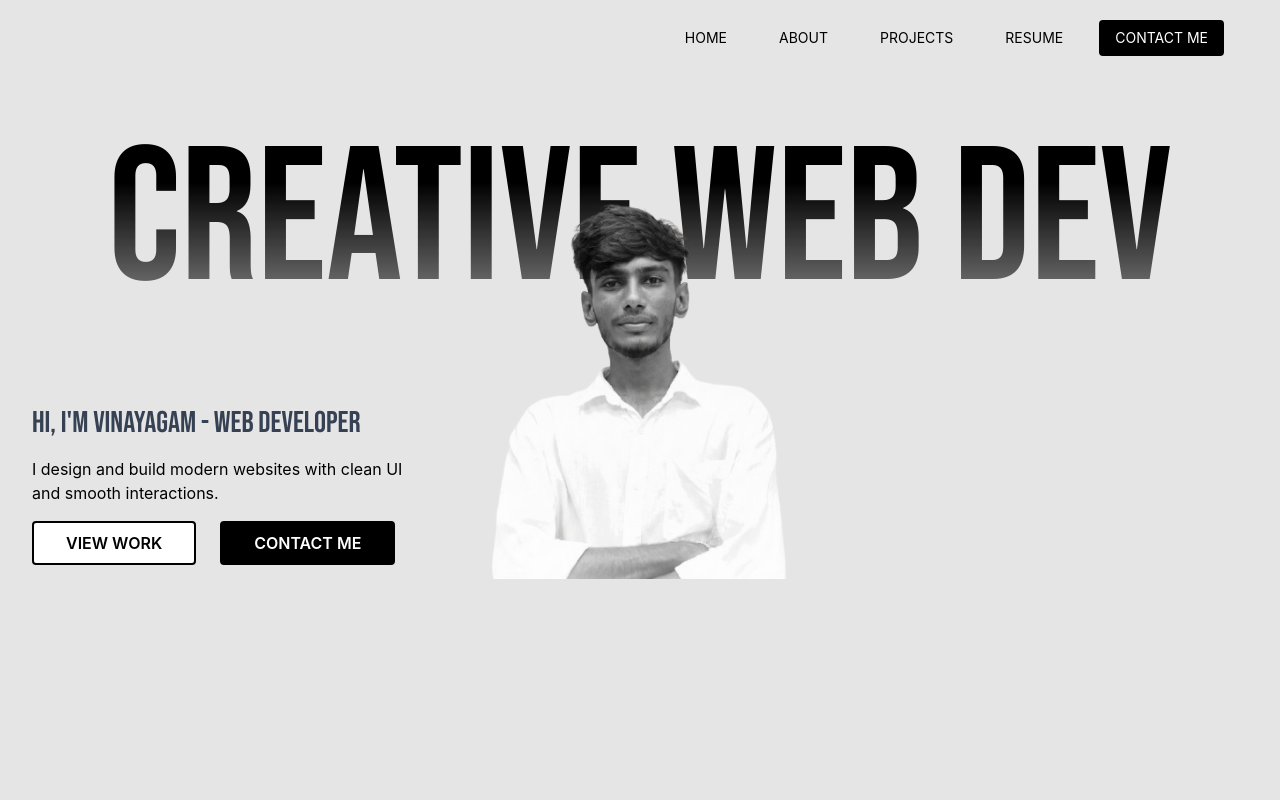
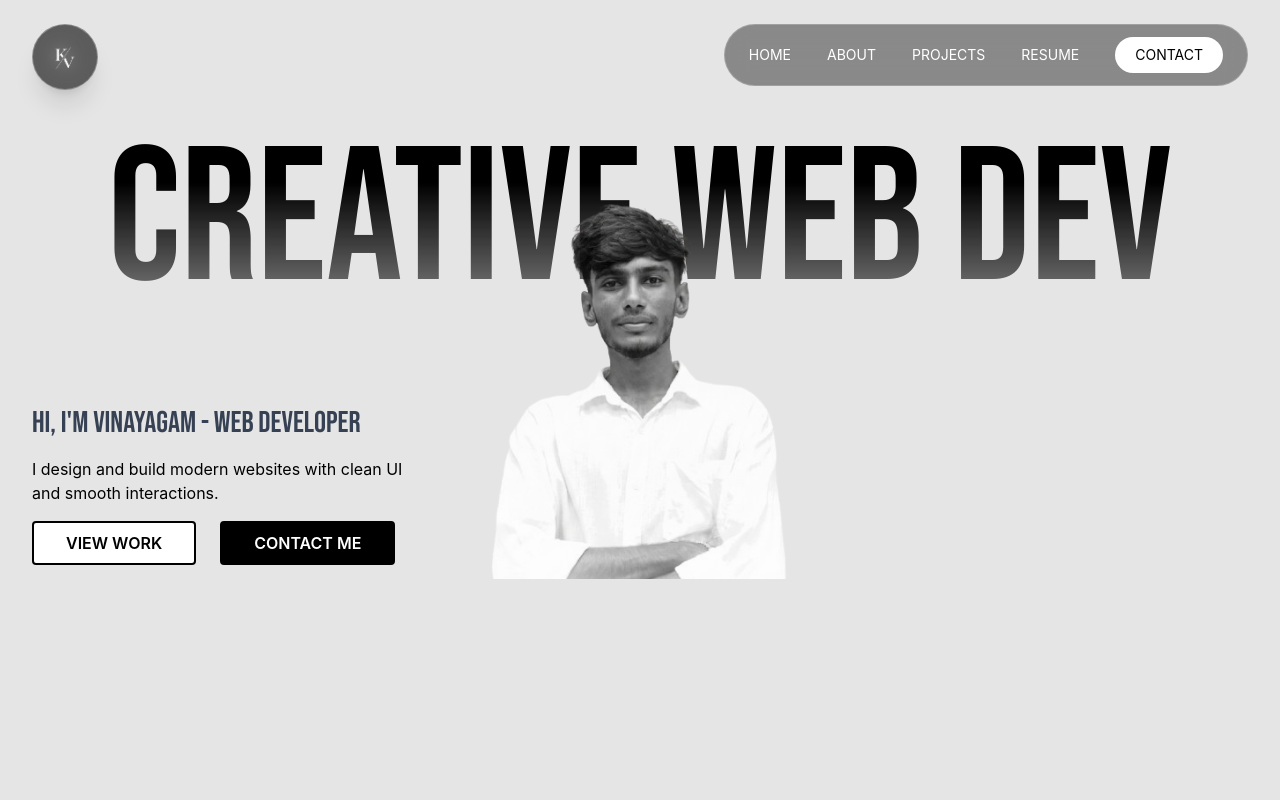
Before and after one commit to vinayagam29/Portfolio, a React (Vite) app: page / in a window 1280 px wide. Shown: the top 800 px of the page. Built offline with nearby package versions, Linux system fonts and the light colour scheme; the HTML template or start-up script is replaced by a standard one.

Commit message:
navbar updated

```diff
--- a/src/components/Footer.jsx
+++ b/src/components/Footer.jsx
@@ -57,35 +57,23 @@ function Footer() {
 
 
           {/* Back top */}
-          <a
-            href="#"
-            className="
-              group
-              flex items-center gap-3
-              text-sm
-              text-neutral-400
-              hover:text-white
-              transition
-            "
+          <button
+            onClick={() =>
+              window.scrollTo({
+                top: 0,
+                behavior: "smooth",
+              })
+            }
+            className="group flex items-center gap-3 text-neutral-400 hover:text-white transition"
           >
-            <span>
-              Back to top
-            </span>
-
-            <span
-              className="
-                w-10 h-10
-                rounded-full
-                border border-neutral-700
-                flex items-center justify-center
-                group-hover:-translate-y-1
-                transition
-              "
-            >
+            <span className="w-12 h-12 rounded-full border border-neutral-700 flex items-center justify-center text-xl group-hover:-translate-y-1 transition">
               ↑
             </span>
 
-          </a>
+            <span className="text-sm uppercase tracking-widest">
+              Back to top
+            </span>
+          </button>
 
         </div>
 
--- a/src/components/Navbar.jsx
+++ b/src/components/Navbar.jsx
@@ -1,18 +1,377 @@
-import React from 'react'
+import React, { useEffect, useRef, useState } from "react";
+import { AnimatePresence, motion } from "framer-motion";
+import logo from "../assets/kv-png.png";
 
 const Navbar = () => {
+  const [showNav, setShowNav] = useState(true);
+  const [lastScroll, setLastScroll] = useState(0);
+  const [open, setOpen] = useState(false);
+
+  const menuRef = useRef();
+
+  useEffect(() => {
+    const handleScroll = () => {
+      const currentScroll = window.scrollY;
+
+      if (currentScroll < lastScroll || currentScroll < 50) {
+        setShowNav(true);
+      } else {
+        setShowNav(false);
+        setOpen(false);
+      }
+
+      setLastScroll(currentScroll);
+    };
+
+    window.addEventListener("scroll", handleScroll);
+
+    return () =>
+      window.removeEventListener("scroll", handleScroll);
+  }, [lastScroll]);
+
+
+  useEffect(() => {
+    const handleClickOutside = (e) => {
+      if (
+        menuRef.current &&
+        !menuRef.current.contains(e.target)
+      ) {
+        setOpen(false);
+      }
+    };
+
+    document.addEventListener(
+      "mousedown",
+      handleClickOutside
+    );
+
+    return () =>
+      document.removeEventListener(
+        "mousedown",
+        handleClickOutside
+      );
+  }, []);
+
+
+  const links = [
+    "HOME",
+    "ABOUT",
+    "PROJECTS",
+    "RESUME"
+  ];
+
+
+  const navAnimation = `
+    transition-all
+    duration-300
+    ${
+      showNav
+        ? "translate-y-0 opacity-100"
+        : "-translate-y-12 opacity-0"
+    }
+  `;
+
+
   return (
-    <div className='hidden md:flex w-full justify-end px-10 bg-transparent z-10 fixed' >
-      <div className='text-sm gap-5 flex justify-end mt-3 text-black px-4 py-2'>
-        <a className='transition-all hover:bg-black rounded-full px-4 py-2 hover:text-white active:scale-90 '>HOME</a>
-        <a  className='transition-all hover:bg-black rounded-full px-4 py-2 hover:text-white active:scale-90 ease-in-out duration-300'>ABOUT</a>
-        <a  className='transition-all hover:bg-black rounded-full px-4 py-2 hover:text-white active:scale-90 ease-in-out duration-300'>PROJECTS</a>
-        <a  className='transition-all hover:bg-black rounded-full px-4 py-2 hover:text-white active:scale-90 ease-in-out duration-300'>RESUME</a>
+    <>
 
-        <a className='transition-all bg-black rounded-sm px-4 py-2 text-white active:scale-90 ease-in-out duration-300'>CONTACT ME</a>
+
+      {/* DESKTOP LOGO */}
+
+      <div
+        className={`
+          hidden md:flex
+          fixed
+          top-6
+          left-8
+          z-50
+          ${navAnimation}
+        `}
+      >
+
+        <div
+          className="
+            p-2.5
+            rounded-full
+            bg-black/60
+            backdrop-blur-xl
+            border
+            border-white/30
+            shadow-xl
+          "
+        >
+
+          <img
+            src={logo}
+            alt="KV Logo"
+            className="
+              w-11
+              h-11
+              object-contain
+              drop-shadow-[0_0_8px_rgba(255,255,255,0.7)]
+            "
+          />
+
+        </div>
+
       </div>
-    </div>
-  )
-}
 
-export default Navbar
+
+
+
+      {/* DESKTOP NAV */}
+
+      <nav
+        className={`
+          hidden md:flex
+          fixed
+          top-6
+          right-8
+          z-50
+          ${navAnimation}
+        `}
+      >
+
+        <div
+          className="
+            flex
+            items-center
+            gap-9
+            px-6
+            py-3
+            rounded-full
+            bg-black/40
+            backdrop-blur-md
+            border
+            border-white/20
+            text-white
+            text-sm
+          "
+        >
+
+          {links.map((link) => (
+
+            <a
+              key={link}
+              className="
+                relative
+                group
+                cursor-pointer
+              "
+            >
+
+              {link}
+
+              <span
+                className="
+                  absolute
+                  -bottom-1
+                  left-0
+                  w-0
+                  h-px
+                  bg-white
+                  transition-all
+                  group-hover:w-full
+                "
+              />
+
+            </a>
+
+          ))}
+
+
+          <a
+            className="
+              bg-white
+              text-black
+              px-5
+              py-2
+              rounded-full
+              cursor-pointer
+            "
+          >
+            CONTACT
+          </a>
+
+        </div>
+
+      </nav>
+
+
+
+
+
+      {/* MOBILE NAV */}
+
+      <nav
+        ref={menuRef}
+        className={`
+          md:hidden
+          fixed
+          top-5
+          left-5
+          right-5
+          z-50
+          ${navAnimation}
+        `}
+      >
+
+        <div
+          className="
+            flex
+            justify-between
+            items-center
+            px-4
+            py-3
+            rounded-full
+            bg-black/40
+            backdrop-blur-xl
+            border
+            border-white/20
+            shadow-lg
+          "
+        >
+
+          {/* LOGO */}
+
+          <div
+            className="
+              p-1.5
+              rounded-full
+              bg-black/70
+              backdrop-blur-xl
+              border
+              border-white/20
+            "
+          >
+
+            <img
+              src={logo}
+              alt="KV Logo"
+              className="
+                w-9
+                h-9
+                object-contain
+                drop-shadow-[0_0_6px_rgba(255,255,255,0.8)]
+              "
+            />
+
+          </div>
+
+
+
+
+          {/* MENU BUTTON */}
+
+          <button
+            onClick={() => setOpen(!open)}
+            className="
+              flex
+              flex-col
+              gap-1.5
+              p-2
+              rounded-full
+              hover:bg-white/10
+            "
+          >
+
+            <span className="w-6 h-0.5 bg-white rounded-full" />
+            <span className="w-6 h-0.5 bg-white rounded-full" />
+
+          </button>
+
+
+        </div>
+
+
+
+
+        <AnimatePresence>
+
+          {open && (
+
+            <motion.div
+              initial={{
+                opacity:0,
+                y:-15
+              }}
+
+              animate={{
+                opacity:1,
+                y:0
+              }}
+
+              exit={{
+                opacity:0,
+                y:-15
+              }}
+
+              className="
+                mt-4
+                p-6
+                rounded-2xl
+                bg-black/70
+                backdrop-blur-xl
+                border
+                border-white/20
+                shadow-xl
+              "
+            >
+
+              <div
+                className="
+                  flex
+                  flex-col
+                  gap-6
+                  text-white
+                "
+              >
+
+                {links.map((link) => (
+
+                  <a
+                    key={link}
+                    onClick={() => setOpen(false)}
+                    className="
+                      cursor-pointer
+                      text-sm
+                      tracking-wide
+                    "
+                  >
+                    {link}
+                  </a>
+
+                ))}
+
+
+                <a
+                  className="
+                    bg-white
+                    text-black
+                    text-center
+                    py-3
+                    rounded-full
+                  "
+                >
+                  CONTACT
+                </a>
+
+
+              </div>
+
+
+            </motion.div>
+
+          )}
+
+        </AnimatePresence>
+
+
+      </nav>
+
+
+    </>
+  );
+};
+
+export default Navbar;
```
Also changed, not shown: src/assets/kv-png.png (added).
